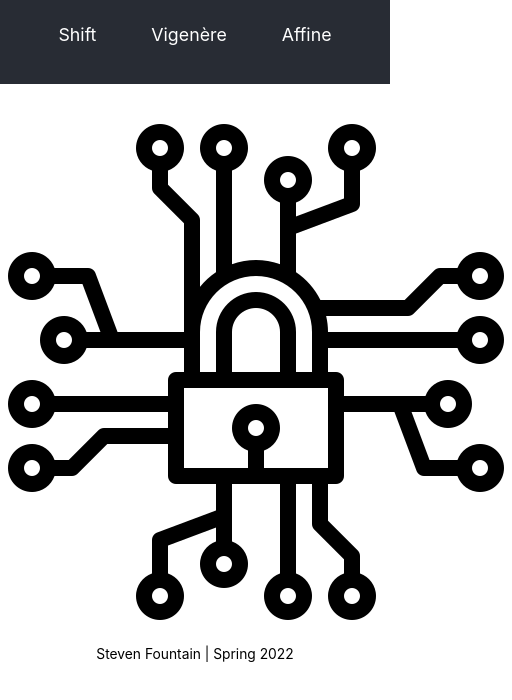
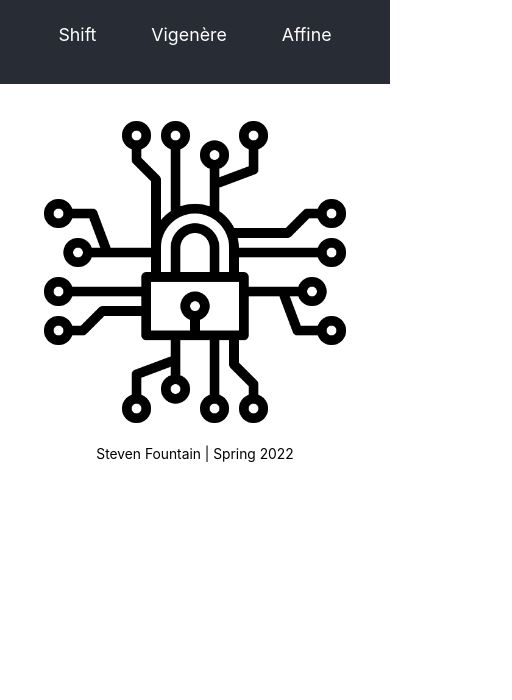
Before and after one commit to scfount/crypto_webapp, a React (Create React App) app in the folder frontend/: page /#/ in a window 390 px wide. Shown: the top 700 px of the page, 512 px wide, since content can reach past the window. Built offline with nearby package versions, Linux system fonts and the light colour scheme.

Commit message:
make homepage image mobile friendly

```diff
--- a/frontend/src/App.css
+++ b/frontend/src/App.css
@@ -8,7 +8,6 @@
 #homepage {
   padding-top: 2rem;
   text-align: center;
-  width: 100%
 }
 
 h1 {
@@ -141,6 +140,10 @@ button:hover {
     display: none;
   }
 
+  #homepage img {
+    width: 100%;
+  }
+
   form {
     width: auto;
   }
```
Also changed, not shown: 6 other files (tests, documents, lock files or other folders).
